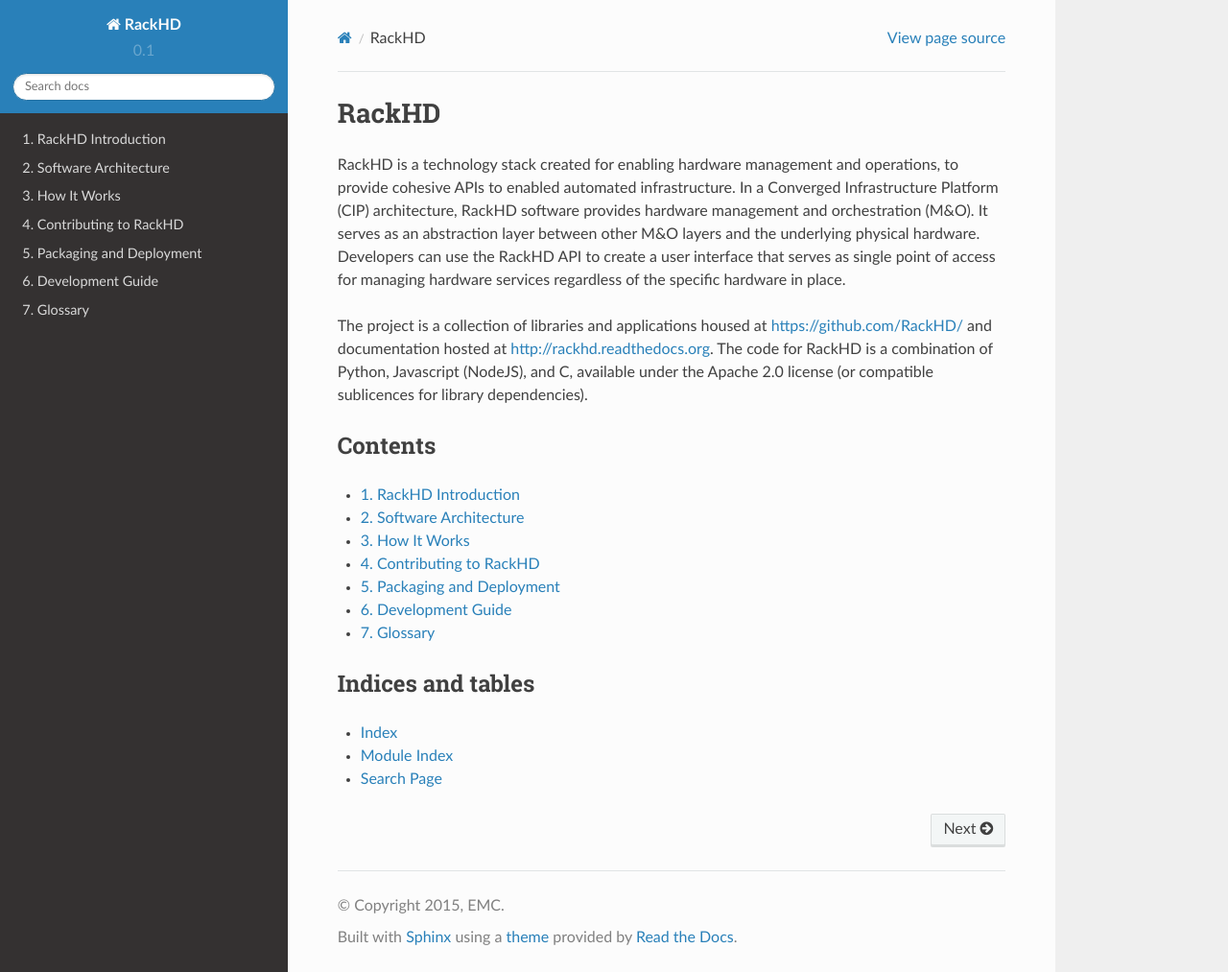
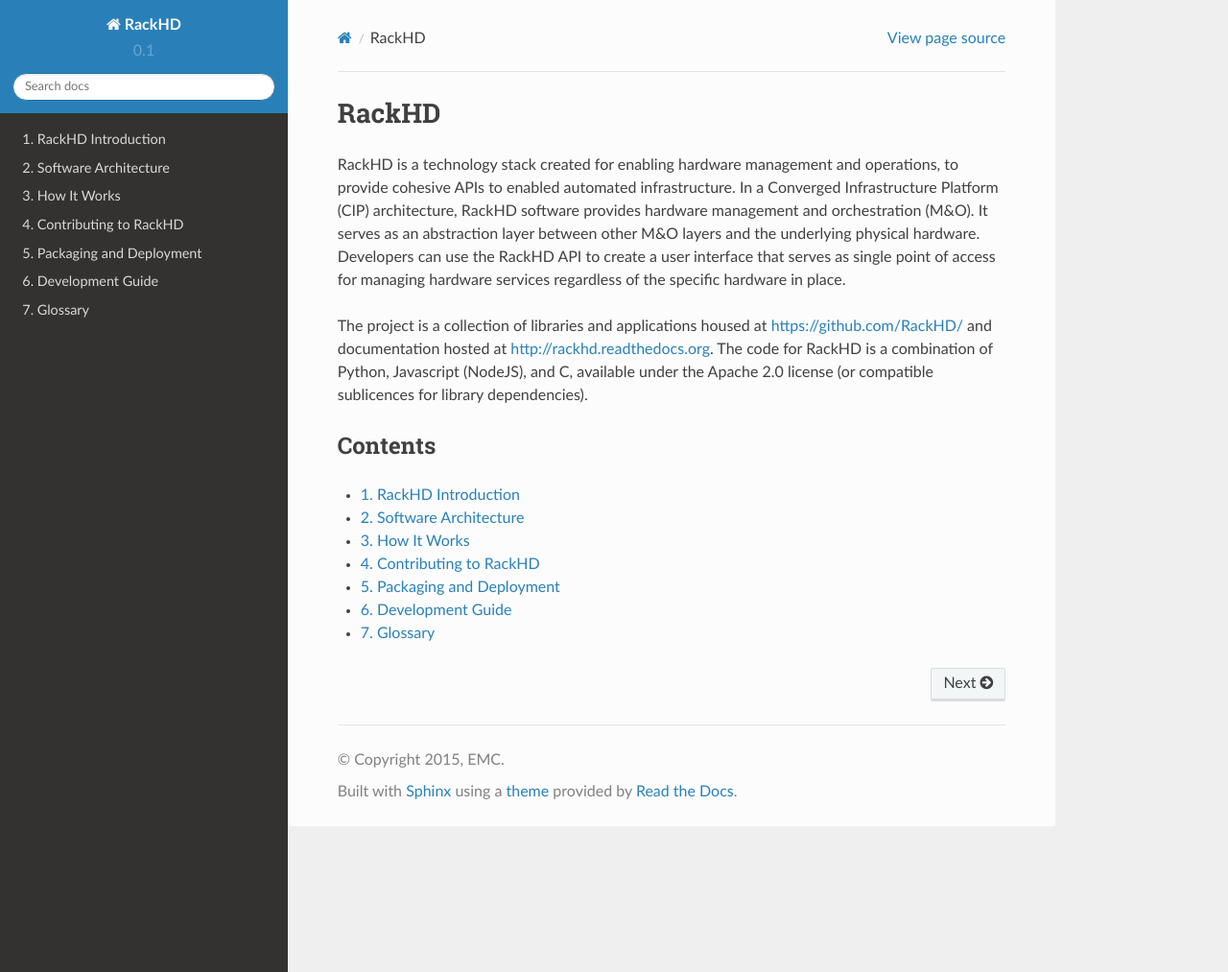
Before and after one commit to RackHD/docs, a Sphinx documentation site: the page built from docs/index.rst, in a window 1280 px wide and 1013 px high. Shown: the whole window at 96% size. Built offline with Sphinx 7.4.7 and the Read the Docs theme 2.0.0, drawn with Linux system fonts in a browser that asks for light colours.

Commit message:
formatting_revisions

```diff
--- a/docs/index.rst
+++ b/docs/index.rst
@@ -4,7 +4,7 @@
    contain the root `toctree` directive.
 
 RackHD
-======
+==========
 
 RackHD is a technology stack created for enabling hardware management and operations,
 to provide cohesive APIs to enabled automated infrastructure. In a Converged Infrastructure
@@ -34,11 +34,3 @@
    packaging_and_deployment
    development_guide
    glossary
-
-
-Indices and tables
-------------------
-
-* :ref:`genindex`
-* :ref:`modindex`
-* :ref:`search`
--- a/docs/monorail/configuration.rst
+++ b/docs/monorail/configuration.rst
@@ -48,7 +48,7 @@
 ^^^^^^^^^^^^^^^^^^^^^^
 
 =============== ===============================================================================
-Setting         | Description
+Setting           Description
 =============== ===============================================================================
 amqp            | URI for accessing the AMQP interprocess communications channel
 =============== ===============================================================================
@@ -57,7 +57,7 @@
 ^^^^^^^^^^^^^^^^^^^^^^
 
 ============= ===================================================================================
-Setting       | Description
+Setting         Description
 ============= ===================================================================================
 dbURI         | The URI for accessing an instance of MongoDB database used for persistence.
 databasetype  | Back-end persistence for the DHCP lease data. "MEMORY-MONGODB" is
```
